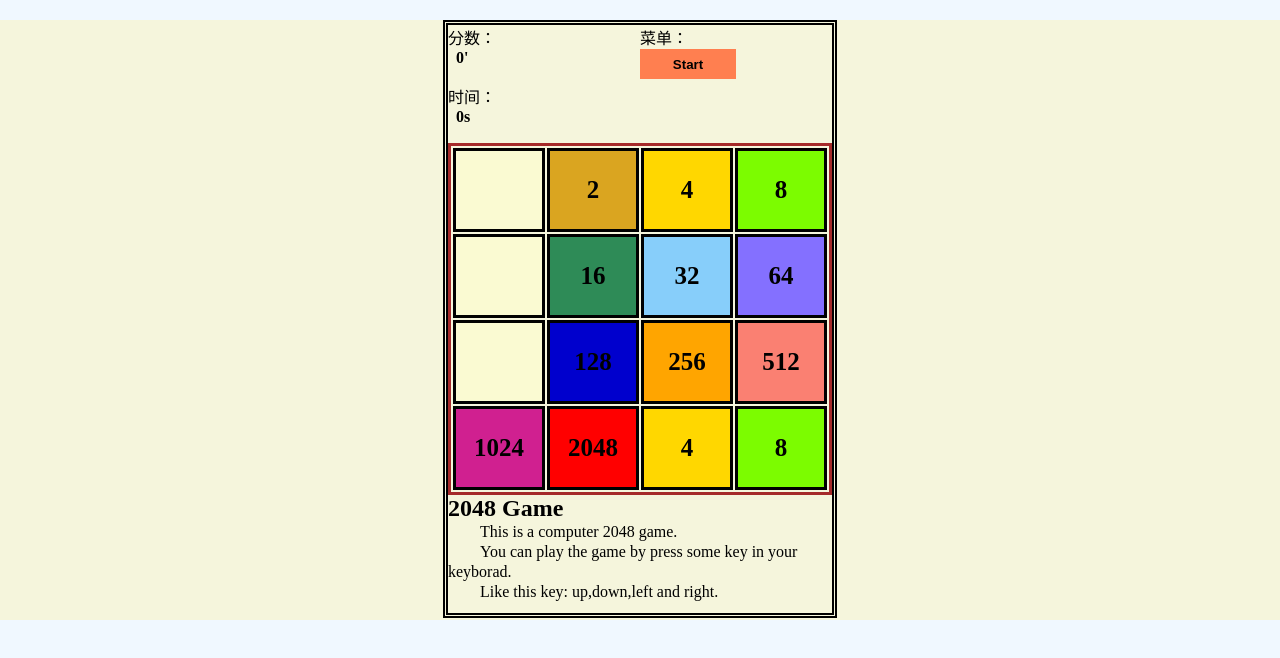
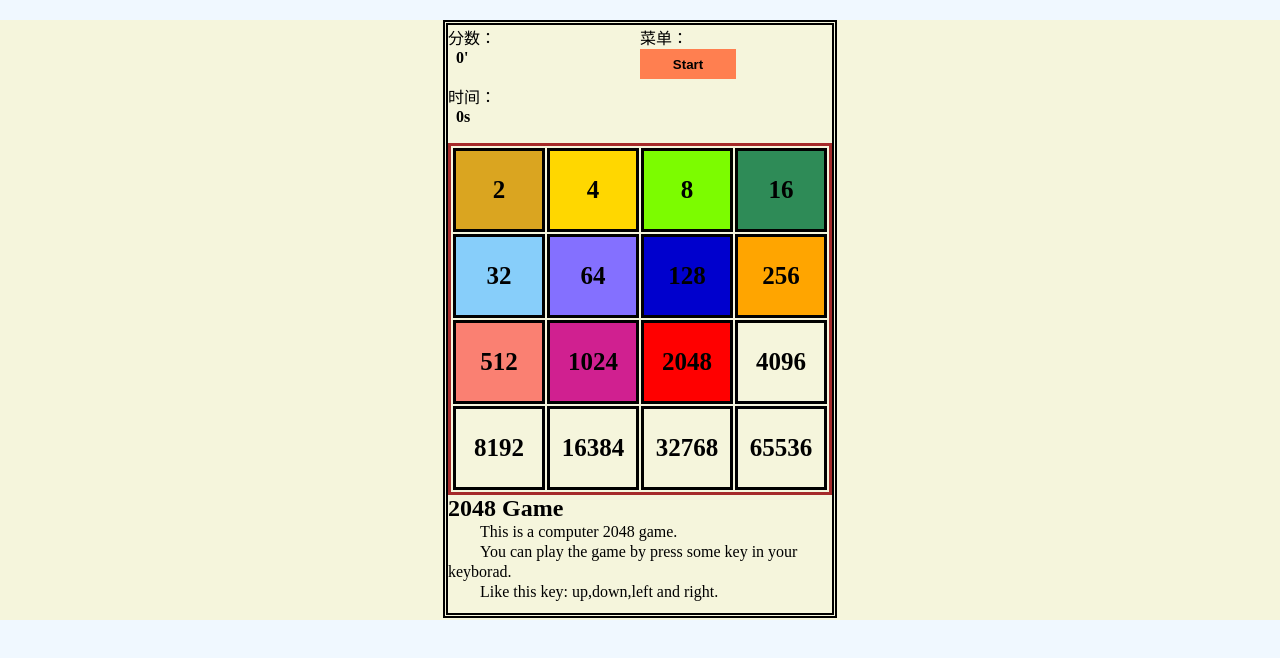
Before and after one commit to ismyblue/web-2048, a plain HTML site: page index.html in a window 1280 px wide. Drawn offline with Linux system fonts and the light colour scheme.

Commit message:
frist update data, second update UI.

```diff
--- a/css/style.css
+++ b/css/style.css
@@ -87,7 +87,7 @@ td{
     line-height: 20px;
 }
 
-.typenone{
+.type0{
     background: #FAFAD2;
 }
 .type2{
--- a/index.html
+++ b/index.html
@@ -5,9 +5,7 @@
     <title>Byte 2048</title>
     <link rel="stylesheet" href="css/style.css">
 
-    <script type="text/javascript" src="js/animal.js"></script>
-    <script type="text/javascript" src="js/gameTable.js"></script>
-    <script type="text/javascript" src="js/grid.js"></script>
+
 </head>
 <body>
     <div id="big-div">
@@ -27,21 +25,21 @@
             </div>
             <!--游戏区-->
             <div id="game-contents">
-                <table id="table-game">
+                <!--<table id="table-game">
                     <tr>
-                        <td id="id1" class="typenone"></td>
+                        <td id="id1" class="type0"></td>
                         <td id="id2" class="type2">2</td>
                         <td id="id3" class="type4">4</td>
                         <td id="id4" class="type8">8</td>
                     </tr>
                     <tr>
-                        <td id="id5" class="typenone"></td>
+                        <td id="id5" class="type0"></td>
                         <td id="id6" class="type16">16</td>
                         <td id="id7" class="type32">32</td>
                         <td id="id8" class="type64">64</td>
                     </tr>
                     <tr>
-                        <td id="id9" class="typenone"></td>
+                        <td id="id9" class="type0"></td>
                         <td id="id10" class="type128">128</td>
                         <td id="id11" class="type256">256</td>
                         <td id="id12" class="type512">512</td>
@@ -52,7 +50,7 @@
                         <td id="id15" class="type4">4</td>
                         <td id="id16" class="type8">8</td>
                     </tr>
-                </table>
+                </table>-->
             </div>
 
             <!--解释区-->
@@ -67,9 +65,12 @@
     </div>
 </body>
 
+<script type="text/javascript" src="js/animal.js"></script>
+<script type="text/javascript" src="js/gameTable.js"></script>
+<script type="text/javascript" src="js/grid.js"></script>
 <script>
     var gt = new gametable();
-    gt.init();
+    gt.init("table-game",4,4);
 </script>
 
 </html>
--- a/js/gameTable.js
+++ b/js/gameTable.js
@@ -6,55 +6,85 @@ function show(){
 }
 
 //---------------------------------------------------------------------------
+
 function grid(){
+
+    //this 修饰的属性是公有，var 是局部私有，无修饰符是全局私有,
+    this.id = NaN;
+    this.rownum = 0;
+    this.colnum = 0;
+    this.type = "";
+    this.value = 0;
 
 }
 
-grid.prototype.gId = null;
-grid.prototype.value = null;
-grid.prototype.name = "";
+//在UI上显示格子
+grid.prototype.show = function (tableid) {
+    var td = document.getElementById(tableid).rows[this.rownum].cells[this.colnum];
+    this.type = "type" + this.value.toString();
+    td.setAttribute("class",this.type);
+    //if(this.value == 0)
+      //  return ;
+    td.innerHTML = this.value;
 
-grid.prototype.getValue = function () {
-    return this.value;
-}
-
-grid.prototype.setValue = function (value) {
-    this.value = value;
-}
-
-grid.prototype.getName = function ( ) {
-    return this.name;
-}
-
-grid.prototype.setName = function (name) {
-    this.name = name;
 }
 
 //-----------------------------------------------------------------------
 
 function gametable() {
+    this.time = 0;
+    this.score = 0;
+    this.rowsum = 0;
+    this.colsum = 0;
+    this.gridsum = 0;
 
 }
 
-gametable.prototype.gridNum = 16;
-gametable.prototype.score = 0;
-gametable.prototype.time = 0;
 
 //游戏面板初始化
-gametable.prototype.init = function(){
+gametable.prototype.init = function(id,rowsum,colsum){
+    this.id = id;
+    this.rowsum = rowsum;
+    this.colsum = colsum;
+    this.gridsum = this.rowsum * this.colsum;
+    this.time = 0;
+    this.score = 0;
+
+    //创建一个游戏表格
+    var contetns = document.getElementById("game-contents");
+    var tb = document.createElement("table");
+    tb.setAttribute("id","table-game");
+    contetns.appendChild(tb);
+    for(var i = 0;i < rowsum;i++){
+        var tr = document.createElement("tr");
+        for(var j = 0;j < colsum;j++){
+            var td = document.createElement("td");
+            tr.appendChild(td);
+        }
+        tb.appendChild(tr);
+    }
+
+    //创建所有的游戏格子，初始化
+    this.gameGrid = new Array(rowsum);
+    for(var i = 0;i < rowsum;i++){
+        this.gameGrid[i] = new Array(colsum);
+    }
+    var num = 1;
+    for(var i = 0;i < rowsum;i++){
+        for(var j = 0;j < colsum;j++){
+            this.gameGrid[i][j] = new grid();
+            this.gameGrid[i][j].rownum = i;
+            this.gameGrid[i][j].colnum = j;
+            this.gameGrid[i][j].value = (num *= 2);
+            this.gameGrid[i][j].show(this.id);
+        }
+    }
+
+    //show
     this.showTime();
     this.showScore();
-    var gameGird = new grid()[this.gridNum];//格子实例
-    this.setGridId(gameGird);
 }
 
-gametable.prototype.setGridId = function(gameGrid){
-    var gridId = document.getElementsByTagName("td");
-    for(var i = 0;i < gridId.length;i++){
-        alert(gridId[i].getAttribute("id") );
-        //alert("yes");
-    }
-}
 
 gametable.prototype.setScore = function (score) {
     this.score = score;
@@ -67,6 +97,7 @@ gametable.prototype.showScore = function () {
 gametable.prototype.setTime = function (time) {
     this.time = time;
 }
+
 gametable.prototype.showTime = function () {
     document.getElementById("score").innerHTML = this.score + "s";
 }
```
